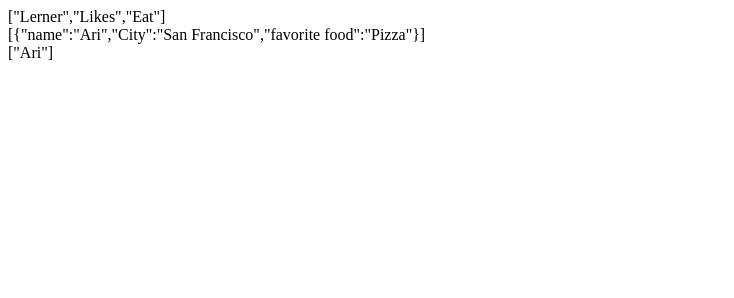
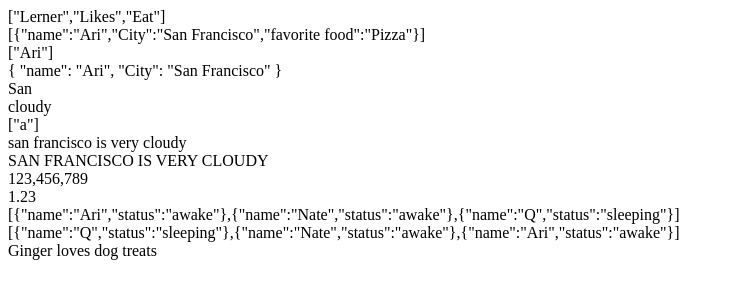
Before and after one commit to smnbgn/ng-book, a plain HTML site: page 40/index.html in a window 1280 px wide. Shown: the whole page, without its empty margins (0-734 px from the left). Drawn offline with nearby package versions, Linux system fonts and the light colour scheme.

Commit message:
Custom filters

```diff
--- a/40/index.html
+++ b/40/index.html
@@ -24,6 +24,58 @@
         <div>
           {{ ['Ari', 'likes', 'to', 'travel'] | filter:isCapitalized }}
         </div>
+        <div>
+          {{ {'name': 'Ari', 'City': 'San Francisco'} | json }}
+        </div>
+        <div>
+            {{ 'San Francisco is very cloudy' | limitTo:3 }}
+        </div>
+        <div>
+            {{ 'San Francisco is very cloudy' | limitTo:-6 }}
+        </div>
+        <div>
+            {{ ['a', 'b', 'c', 'd', 'e', 'f'] | limitTo:1 }}
+        </div>
+        <div>
+            {{ "San Francisco is very cloudy" | lowercase }}
+        </div>
+        <div>
+            {{ "San Francisco is very cloudy" | uppercase }}
+        </div>
+        <div>
+            {{ 123456789 | number }}
+        </div>
+        <div>
+            {{ 1.234567 | number:2 }}
+        </div>
+        <div>
+            {{ [{
+              'name': 'Ari',
+              'status': 'awake'
+            }, {
+              'name': 'Q',
+              'status': 'sleeping'
+            }, {
+            'name': 'Nate',
+            'status': 'awake'
+          }] | orderBy:'name' }}
+        </div>
+        <div>
+            {{ [{
+              'name': 'Ari',
+              'status': 'awake'
+            }, {
+              'name': 'Q',
+              'status': 'sleeping'
+            }, {
+            'name': 'Nate',
+            'status': 'awake'
+          }] | orderBy:'name':true }}
+        </div>
+        <div>
+          {{ 'ginger LOVES dog treats' | lowercase | capitalize }}
+        </div>
+
       </div>
     <script type="text/javascript" src="js/app.js"></script>
     </div>
--- a/40/js/app.js
+++ b/40/js/app.js
@@ -1,6 +1,14 @@
-var app = angular.module('myApp', []);
+var app = angular.module('myApp', ['myApp.filters']);
 
 app.controller('DemoController', function($scope, $filter){
   $scope.isCapitalized = function(str)
     { return str[0] == str[0].toUpperCase(); }
 });
+
+angular.module('myApp.filters', [])
+.filter('capitalize', function() {
+  return function(input) {
+    if (input)
+      return input[0].toUpperCase() + input.slice(1);
+  }
+});
```
